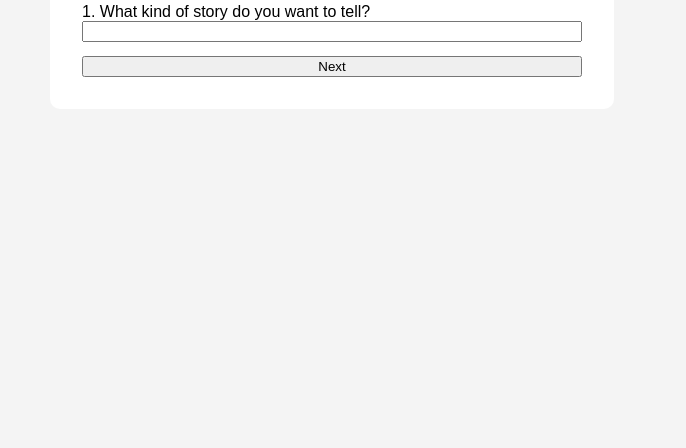
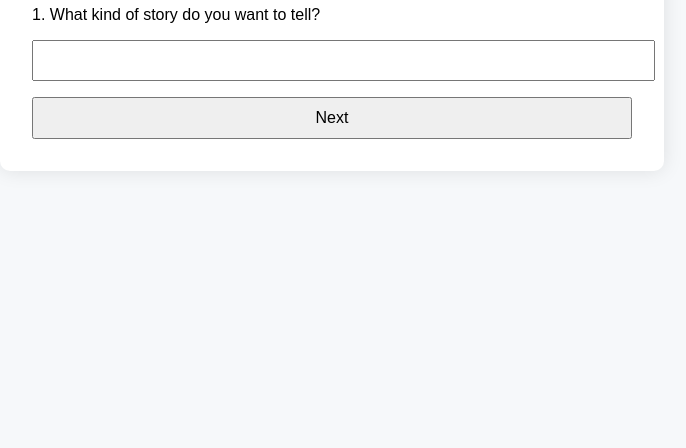
Before and after one commit to Gumbomber13/zachsgay-quiz, a plain HTML site: page index.html in a window 1280 px wide. Shown: the part 368-816 px from the top of the page, without its empty margins (308-994 px from the left). Drawn offline with Linux system fonts and the light colour scheme.

Commit message:
Update index.html

```diff
--- a/index.html
+++ b/index.html
@@ -1,18 +1,47 @@
 <!DOCTYPE html>
 <html lang="en">
 <head>
-  <meta charset="UTF-8" />
-  <title>Red Fox Story Quiz</title>
+  <meta charset="UTF-8">
+  <title>Red Fox Power Fantasy Quiz</title>
   <style>
-    body { font-family: Arial; display: flex; justify-content: center; align-items: center; height: 100vh; background: #f4f4f4; }
-    .quiz { background: white; padding: 2em; border-radius: 10px; width: 100%; max-width: 500px; }
-    .question { display: none; flex-direction: column; }
-    .question.active { display: flex; }
-    button { margin-top: 1em; }
+    body {
+      font-family: Arial, sans-serif;
+      background: #f6f8fa;
+      margin: 0;
+      display: flex;
+      align-items: center;
+      justify-content: center;
+      height: 100vh;
+    }
+    .quiz {
+      background: white;
+      padding: 2em;
+      border-radius: 10px;
+      max-width: 600px;
+      width: 100%;
+      box-shadow: 0 0 20px rgba(0,0,0,0.1);
+    }
+    .question {
+      display: none;
+      flex-direction: column;
+      gap: 1em;
+    }
+    .question.active {
+      display: flex;
+    }
+    input, button {
+      padding: 0.6em;
+      font-size: 1em;
+      width: 100%;
+    }
+    h1 {
+      text-align: center;
+    }
   </style>
 </head>
 <body>
   <div class="quiz">
+    <h1>🦊 Red Fox Story Quiz</h1>
     <form id="quizForm">
       <div class="question active">
         <label>1. What kind of story do you want to tell?</label>
@@ -51,16 +80,19 @@
       </div>
       <div class="question">
         <label>8. What crime does the villain commit?</label>
-        <input type="text" name="villain_crime">
+        <input type="text" name="villain_crime" required>
         <button type="submit">Submit</button>
       </div>
     </form>
-    <div id="thanks" style="display:none;">Thanks! The red fox is being summoned...</div>
+    <div id="thanks" style="display:none;">
+      <h2>Thanks! Your red fox story is being created...</h2>
+    </div>
   </div>
 
   <script>
     const steps = document.querySelectorAll('.question');
     let current = 0;
+
     function next() {
       steps[current].classList.remove('active');
       current++;
@@ -69,16 +101,26 @@
 
     document.getElementById('quizForm').addEventListener('submit', async function (e) {
       e.preventDefault();
-      const formData = Object.fromEntries(new FormData(this));
 
-      await fetch('https://your-backend-url.com/submit', {
+      const formData = Object.fromEntries(new FormData(this).entries());
+
+      try {
+        const res = await fetch('http://localhost:5000/submit', {
           method: 'POST',
           headers: { 'Content-Type': 'application/json' },
           body: JSON.stringify(formData)
         });
 
+        if (res.ok) {
           this.style.display = 'none';
           document.getElementById('thanks').style.display = 'block';
+        } else {
+          alert("Something went wrong! Please try again.");
+        }
+      } catch (err) {
+        console.error(err);
+        alert("Couldn't connect to the server. Make sure it's running.");
+      }
     });
   </script>
 </body>
```
Lines whose indentation alone changed are shown as unchanged.
